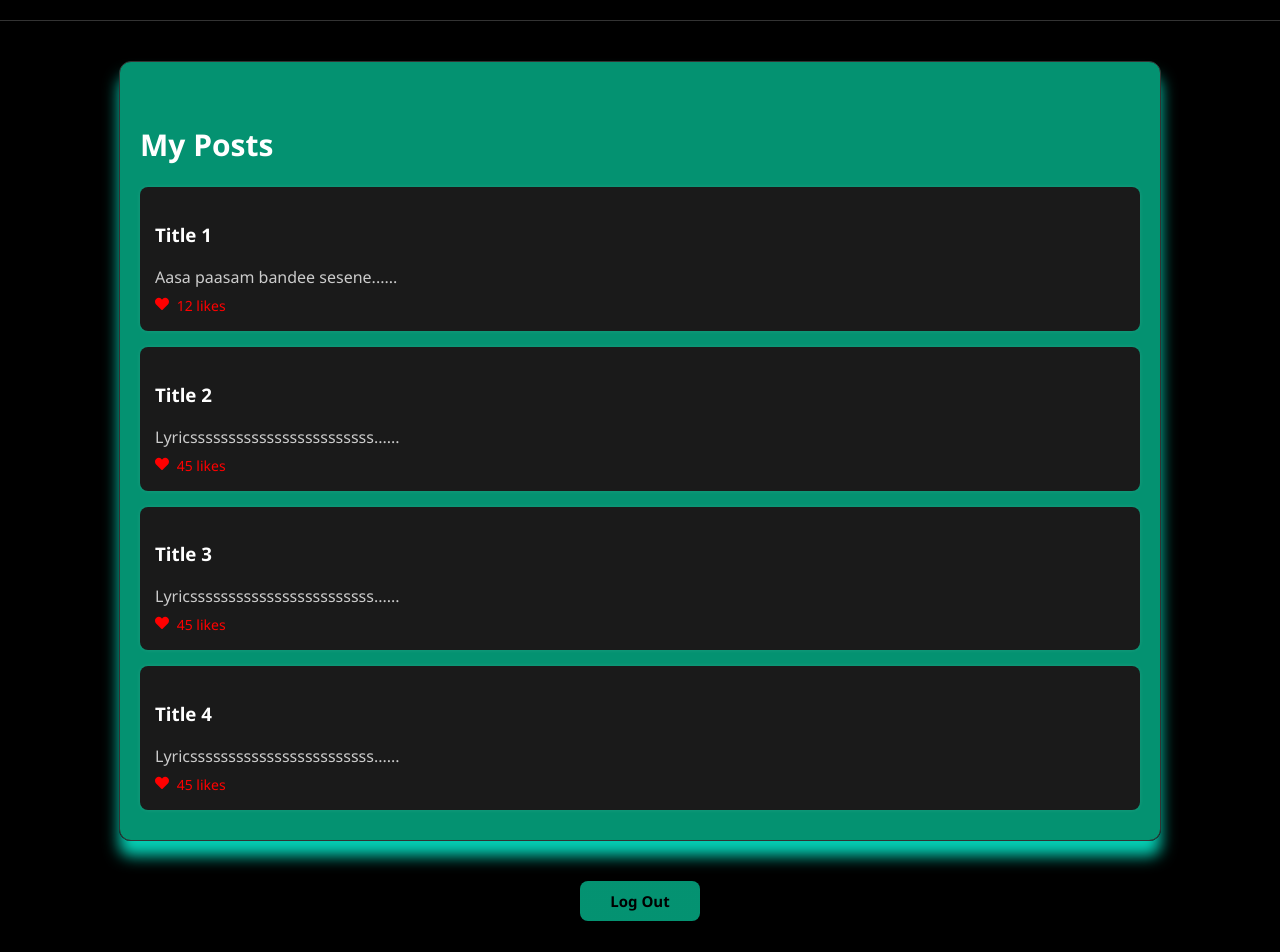
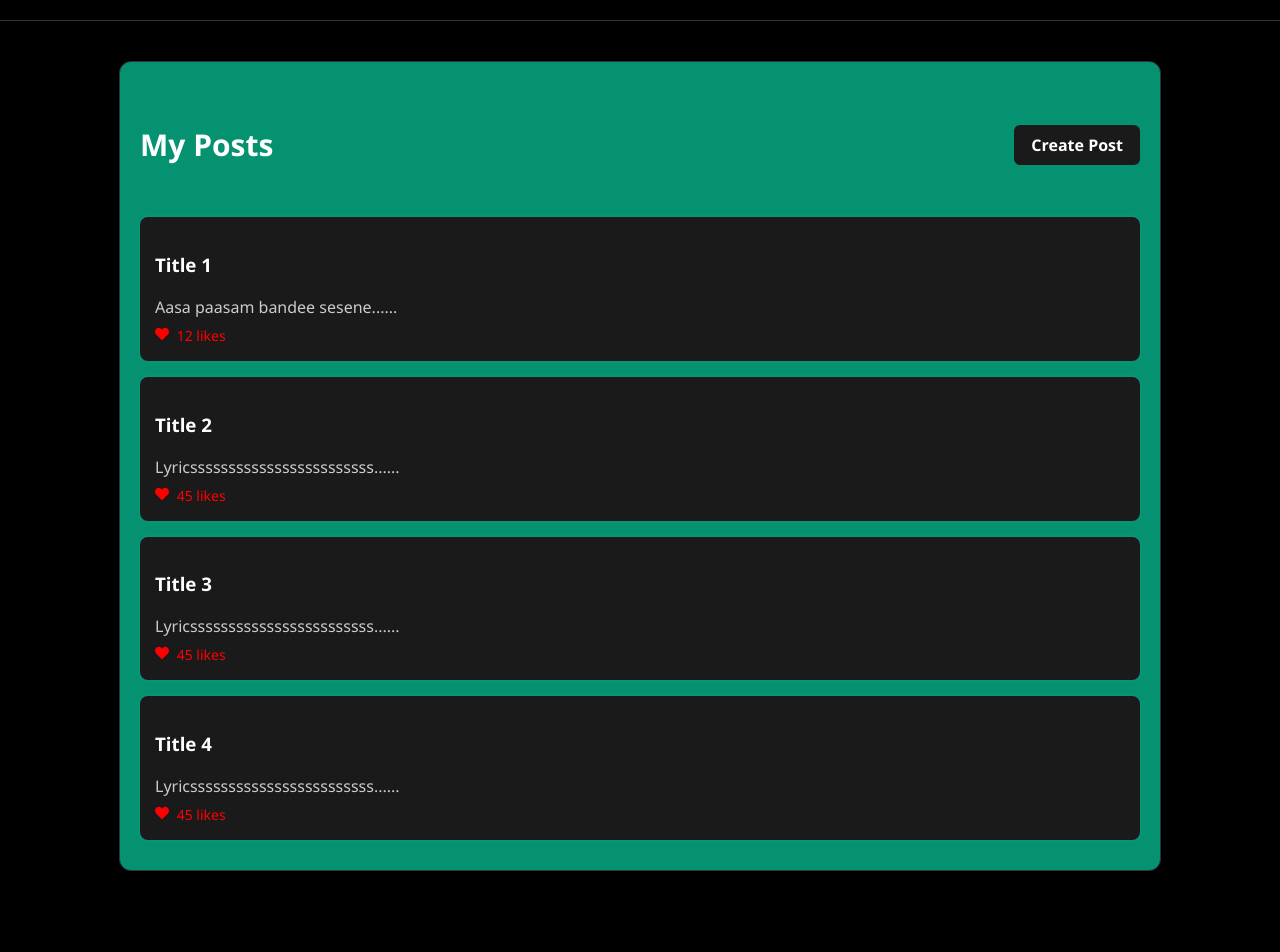
Before and after one commit to vaishke/MuseNote-Frontend, a React (Vite) app in the folder musenote/: page /profile in a window 1280 px wide. Shown: the part 260-1212 px from the top of the page. Built offline with nearby package versions, Linux system fonts and the light colour scheme; sample sign-in values are in the browser's storage; a web font is replaced by a local one.

Commit message:
added createPost in profile page css

```diff
--- a/musenote/src/components/ProfilePage.css
+++ b/musenote/src/components/ProfilePage.css
@@ -31,7 +31,6 @@ body {
   margin-left: 2rem;
 }
 
-/* New back button style */
 .back-btn {
   padding: 8px 16px;
   background-color: #1a1a1a;
@@ -44,7 +43,7 @@ body {
 
 .back-btn:hover {
   background-color: #333;
-  color:white;
+  color: white;
 }
 
 .profile-top {
@@ -102,22 +101,42 @@ body {
 
 /* Posts Container */
 .posts-box {
-
   background-color: #06daa9ab;
   padding: 30px 20px;
   margin: 40px auto;
   border-radius: 12px;
   max-width: 1000px;
-box-shadow: 0 15px 15px rgb(5, 207, 180);
   border: 1px solid #333;
+}
+
+/* Header with title + add button */
+.posts-header {
+  display: flex;
+  justify-content: space-between;
+  align-items: center;
+  margin-bottom: 20px;
 }
 
 .section-title {
   color: white;
   font-size: 30px;
   font-weight: bold;
-  text-align: left;
-  margin-bottom: 20px;
+}
+
+/* Add Button */
+.add-lyrics-btn {
+  padding: 8px 16px;
+  background-color: #1a1a1a;
+  color: white;
+  text-decoration: none;
+  border-radius: 6px;
+  font-weight: bold;
+  transition: background 0.3s ease;
+}
+
+.add-lyrics-btn:hover {
+  background-color: #333;
+  color: white;
 }
 
 /* Posts displayed vertically */
@@ -136,25 +155,6 @@ box-shadow: 0 15px 15px rgb(5, 207, 180);
   font-size: 14px;
   color: #ddd;
   box-shadow: 0 4px 10px rgba(255, 255, 255, 0.03);
-}
-
-.logout-btn {
-  margin: 30px auto;
-  display: block;
-  padding: 10px 30px;
-  font-weight: bold;
-  font-size: 15px;
-  background: linear-gradient(to right, #06daa9ab, #06daa9ab);
-  color: black;
-  border: none;
-  border-radius: 8px;
-  cursor: pointer;
-  transition: all 0.3s ease;
-}
-
-.logout-btn:hover {
-  transform: scale(1.05);
-  background: linear-gradient(to right, #06daa9, #06daa9);
 }
 
 @media (max-width: 768px) {
--- a/musenote/src/components/ProfilePage.jsx
+++ b/musenote/src/components/ProfilePage.jsx
@@ -31,7 +31,13 @@ const ProfilePage = () => {
 
       {/* Posts Group Container */}
       <div className="posts-box">
-        <h3 className="section-title">My Posts</h3>
+        <div className="posts-header">
+          <h3 className="section-title">My Posts</h3>
+          <Link to="/create">
+            <button className="add-lyrics-btn" title="Add New Lyrics">Create Post</button>
+          </Link>
+        </div>
+
         <div className="posts-column">
           <PostPreview title="Title 1" content="Aasa paasam bandee sesene..." likes={12} />
           <PostPreview title="Title 2" content="Lyricssssssssssssssssssssssss..." likes={45} />
@@ -39,8 +45,6 @@ const ProfilePage = () => {
           <PostPreview title="Title 4" content="Lyricssssssssssssssssssssssss..." likes={45} />
         </div>
       </div>
-
-      <button className="logout-btn">Log Out</button>
     </div>
   );
 };
```
